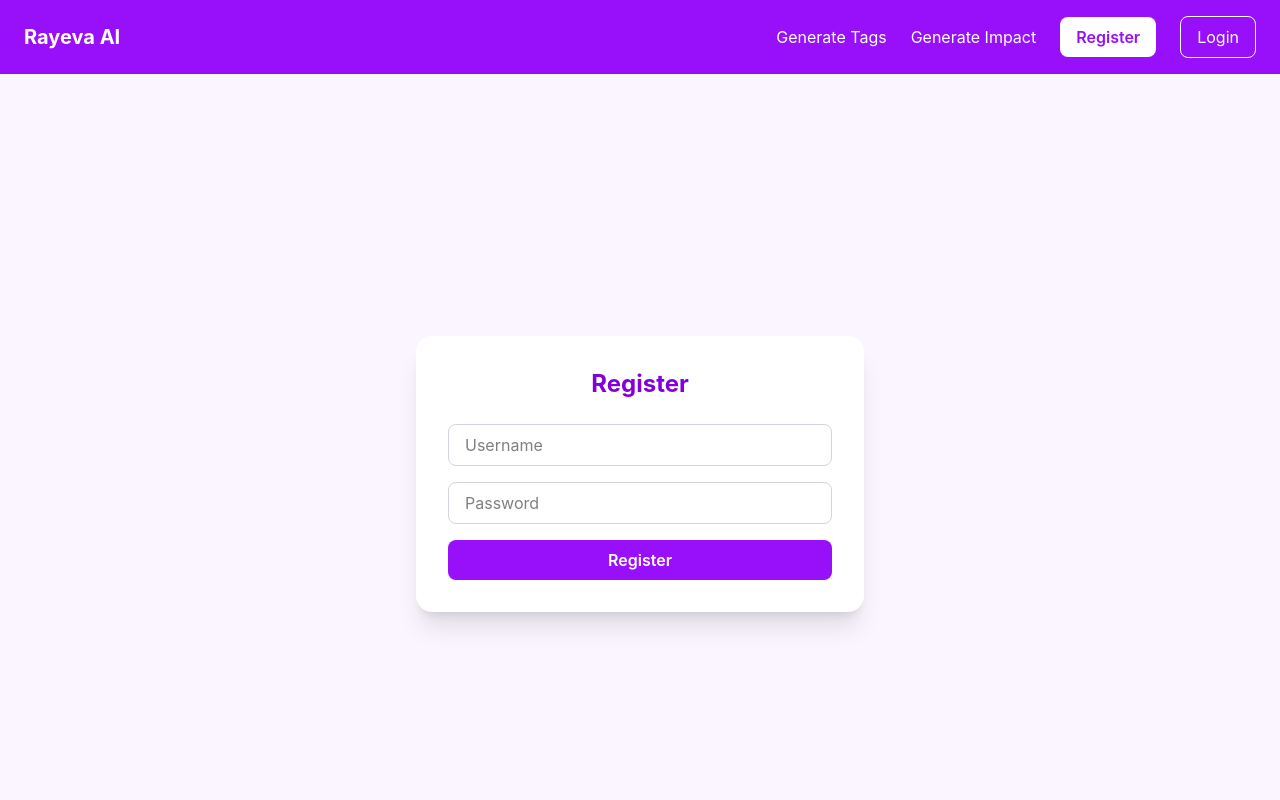
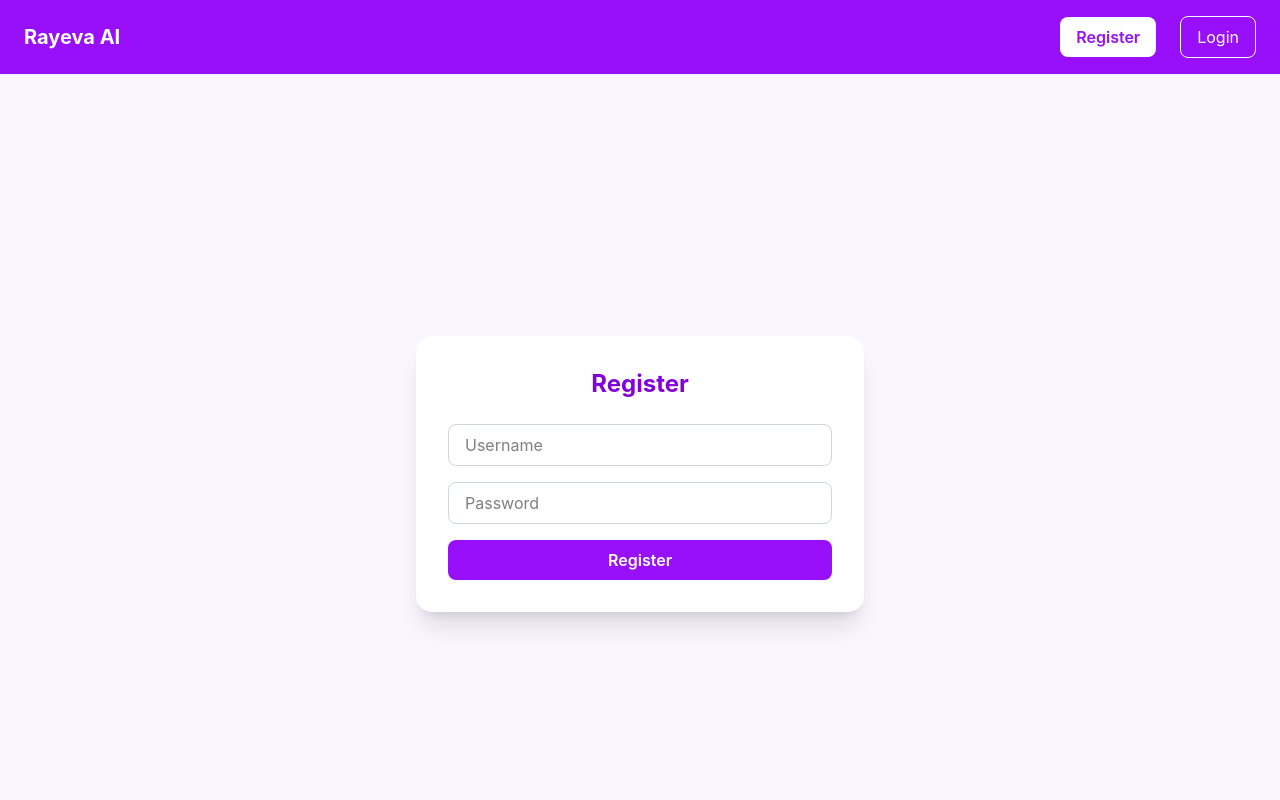
Before and after one commit to bhagyashreepawar1618/EcoCommerce_AI, a React (Vite) app in the folder Frontend/: page / in a window 1280 px wide. Shown: the top 800 px of the page. Built offline with nearby package versions, Linux system fonts and the light colour scheme.

Commit message:
updated header

```diff
--- a/Frontend/src/components/Header.jsx
+++ b/Frontend/src/components/Header.jsx
@@ -8,28 +8,6 @@ const Header = () => {
         <h1 className="text-xl font-bold">Rayeva AI</h1>
 
         <nav className="flex gap-6 items-center">
-          <NavLink
-            to="/generate-tags"
-            className={({ isActive }) =>
-              isActive
-                ? "text-purple-200 font-semibold"
-                : "hover:text-purple-200"
-            }
-          >
-            Generate Tags
-          </NavLink>
-
-          <NavLink
-            to="/generate-impact"
-            className={({ isActive }) =>
-              isActive
-                ? "text-purple-200 font-semibold"
-                : "hover:text-purple-200"
-            }
-          >
-            Generate Impact
-          </NavLink>
-
           {/* IMPORTANT: end prop */}
           <NavLink
             to="/"
```
